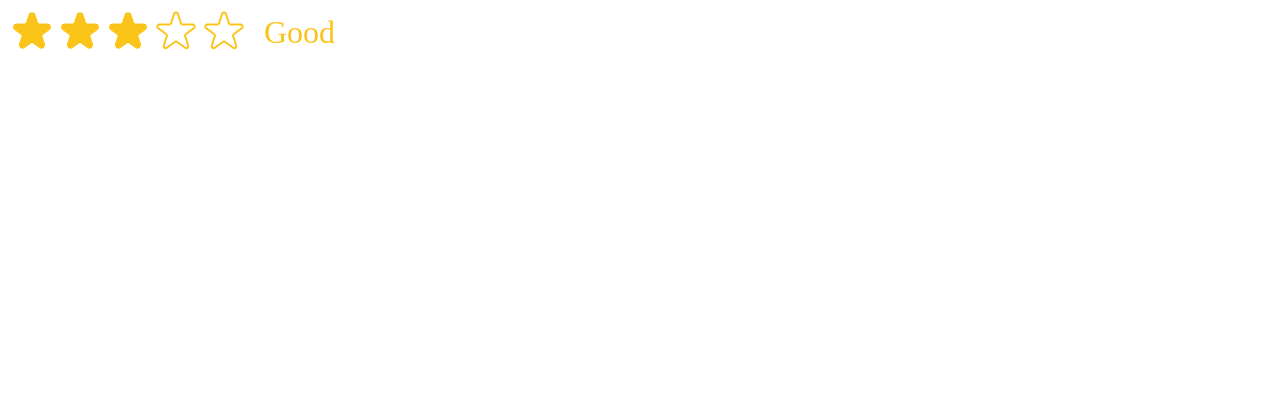
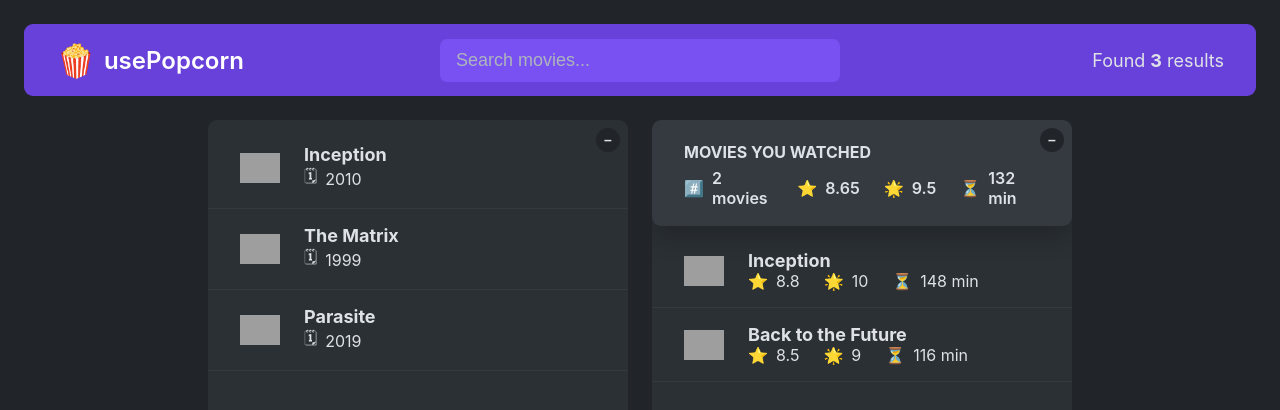
Before and after one commit to neoayus/react-intermediate, a React (Vite) app: page / in a window 1280 px wide. Shown: the top 410 px of the page. Built offline with nearby package versions, Linux system fonts and the light colour scheme; grey boxes are pictures that could not be loaded.

Commit message:
fix: directly import Index in Main

```diff
--- a/src/App.jsx
+++ b/src/App.jsx
@@ -1,12 +1,10 @@
 // import Index from './01-usePopcorn/Index.jsx'
-import StarRating from './01-usePopcorn/StarRating.jsx'
+// import StarRating from './01-usePopcorn/StarRating.jsx'
 
 function App() {
   return (
     <>
       {/* <Index /> */}
-      <StarRating messages={["Terrible", "Bad", "Good", "Very Good", "Sodalicious"]}> </StarRating>
-      {/* <StarRating size='24'color="pink" > </StarRating> */}
     </>
   )
 }
--- a/src/main.jsx
+++ b/src/main.jsx
@@ -1,9 +1,11 @@
 import { StrictMode } from 'react'
 import { createRoot } from 'react-dom/client'
 import App from './App.jsx'
+import Index from './01-usePopcorn/Index.jsx'
 
 createRoot(document.getElementById('root')).render(
   // <StrictMode>
-    <App />
+    // <App />
+    <Index />
   // </StrictMode>,
 )
```
